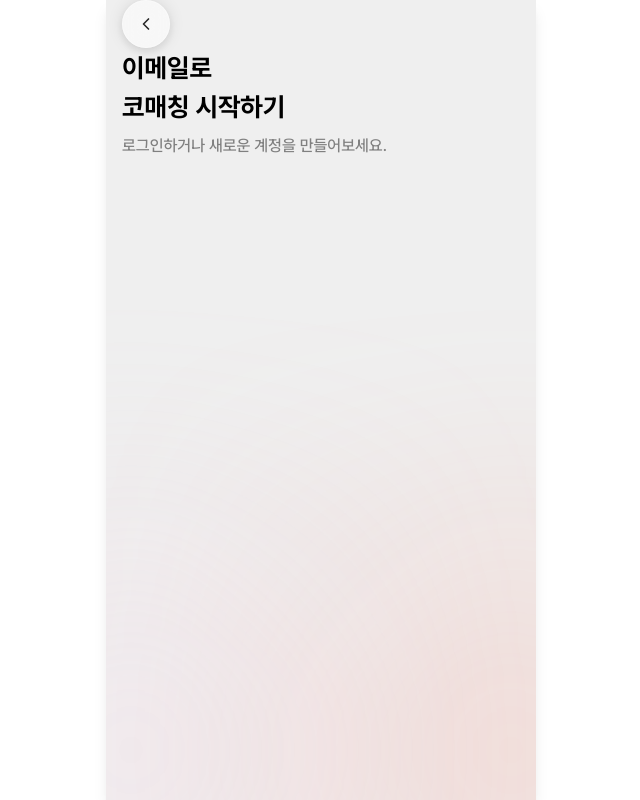
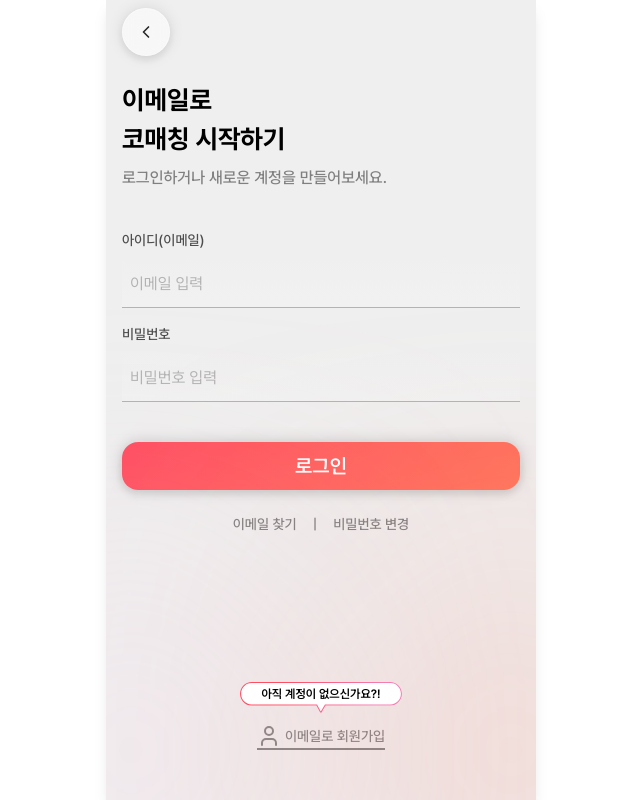
Before and after one commit to COMAtching/COMAtching5_FE, a Next.js app: page /login in a window 1280 px wide. Shown: the whole page, without its empty margins (319-959 px from the left). Built offline with nearby package versions, Linux system fonts and the light colour scheme; no server answers.

Commit message:
feat: 자체 로그인 페이지 퍼블리싱

```diff
--- a/app/_components/BubbleDiv.tsx
+++ b/app/_components/BubbleDiv.tsx
@@ -1,14 +1,33 @@
 import Image from "next/image";
 import React from "react";
 
-const BubbleDiv = () => {
+const BubbleDiv = ({
+  children,
+  w = 226,
+  h = 41.77,
+  typo = "typo-16-600",
+  top = 1,
+}: {
+  children?: React.ReactNode;
+  w?: number;
+  h?: number;
+  typo?: string;
+  top?: number;
+}) => {
   return (
-    <div className="relative h-[41.77px] w-[226px]">
-      <span className="typo-16-600 absolute top-1 left-0 z-20 w-full text-center text-black">
-        현재 <span className="text-bubble-text-highight">775명 </span>
-        참여중이에요!
+    <div className="relative" style={{ width: `${w}px`, height: `${h}px` }}>
+      <span
+        className={`${typo} absolute left-0 z-20 w-full text-center text-black`}
+        style={{ top: `${top}px` }}
+      >
+        {children || (
+          <>
+            현재 <span className="text-bubble-text-highight">775명 </span>
+            참여중이에요!
+          </>
+        )}
       </span>
-      <Image src="/bubble/bubble.svg" alt="bubble" width={226} height={41.77} />
+      <Image src="/bubble/bubble.svg" alt="bubble" width={w} height={h} />
     </div>
   );
 };
--- a/app/login/_components/LocalLoginIntro.tsx
+++ b/app/login/_components/LocalLoginIntro.tsx
@@ -2,7 +2,7 @@ import React from "react";
 
 const LocalLoginIntro = () => {
   return (
-    <section className="flex flex-col items-start gap-2">
+    <section className="mt-6 flex flex-col items-start gap-2">
       <span className="typo-26-700 leading-[1.4] text-black">
         이메일로
         <br /> 코매칭 시작하기
--- /dev/null
+++ b/app/login/_components/LoginForm.tsx
@@ -0,0 +1,84 @@
+"use client";
+import BubbleDiv from "@/app/_components/BubbleDiv";
+import Button from "@/components/ui/Button";
+import { User } from "lucide-react";
+import React, { useState } from "react";
+
+export const LoginForm = () => {
+  // TODO: 로그인 실패 로직 연동 필요
+  const [isWrong, setIsWrong] = useState(false);
+
+  const INPUT_STYLE = {
+    background:
+      "linear-gradient(180deg, rgba(248, 248, 248, 0.03) 0%, rgba(248, 248, 248, 0.24) 100%)",
+  };
+  const INPUT_CLASSNAME =
+    "all:unset box-border w-full border-b border-gray-300 px-2 py-[14.5px] leading-[19px] placeholder:text-[#B3B3B3]";
+  return (
+    <section className="mt-10 flex w-full flex-1 flex-col items-start gap-6">
+      <form
+        className="flex w-full flex-col gap-4"
+        onSubmit={(e) => {
+          e.preventDefault();
+          // 테스트를 위해 submit시 에러 토글 (나중에 실제 로직으로 교체)
+          setIsWrong(true);
+        }}
+      >
+        <div className="flex w-full flex-col gap-2">
+          <label htmlFor="email" className="typo-14-500 text-gray-700">
+            아이디(이메일)
+          </label>
+          <input
+            id="email"
+            type="email"
+            name="email"
+            placeholder="이메일 입력"
+            required
+            autoComplete="email"
+            className={INPUT_CLASSNAME}
+            style={INPUT_STYLE}
+          />
+        </div>
+
+        <div className="relative mb-6 flex w-full flex-col gap-2">
+          <label htmlFor="password" className="typo-14-500 text-gray-700">
+            비밀번호
+          </label>
+          <input
+            id="password"
+            type="password"
+            name="password"
+            placeholder="비밀번호 입력"
+            required
+            autoComplete="current-password"
+            className={INPUT_CLASSNAME}
+            style={INPUT_STYLE}
+          />
+          {isWrong && (
+            <span className="typo-12-400 text-color-flame-700 absolute bottom-[-25px] left-0">
+              * 이메일 혹은 비밀번호가 틀립니다
+            </span>
+          )}
+        </div>
+        <Button shadow={true} type="submit">
+          로그인
+        </Button>
+      </form>
+      <div className="typo-14-500 text-color-text-caption2 flex w-full justify-center">
+        <button>이메일 찾기</button>
+        <span className="mx-4">|</span>
+        <button>비밀번호 변경</button>
+      </div>
+
+      <div className="mt-auto flex w-full flex-col items-center gap-4">
+        <BubbleDiv w={162} h={26} typo="typo-12-600" top={3}>
+          아직 계정이 없으신가요?!
+        </BubbleDiv>
+        <button className="typo-14-500 flex items-center gap-1 border-b-2 border-gray-500 text-gray-500">
+          <User />
+          이메일로 회원가입
+        </button>
+      </div>
+    </section>
+  );
+};
--- a/app/login/_components/ScreenLocalLoginPage.tsx
+++ b/app/login/_components/ScreenLocalLoginPage.tsx
@@ -1,12 +1,14 @@
 import React from "react";
 import { BackButton } from "./BackButton";
 import LocalLoginIntro from "./LocalLoginIntro";
+import { LoginForm } from "./LoginForm";
 
 const ScreenLocalLoginPage = () => {
   return (
-    <main className="flex flex-col items-start px-4">
+    <main className="flex h-dvh flex-col items-start px-4 pt-2 pb-[6.2vh]">
       <BackButton />
       <LocalLoginIntro />
+      <LoginForm />
     </main>
   );
 };
--- a/components/ui/Button.tsx
+++ b/components/ui/Button.tsx
@@ -48,7 +48,7 @@ export default function Button({
       disabled={disabled}
       className={cn(
         // 기본 스타일 (기본 높이 h-12, 너비 w-full, 폰트 등 복구)
-        "typo-20-600 text-button-primary-text-default flex h-12 w-full items-center justify-center rounded-[12px] transition-colors duration-100",
+        "typo-20-600 text-button-primary-text-default bg-button-primary flex h-12 w-full items-center justify-center rounded-[16px] transition-colors duration-100",
         fixed && "fixed z-50 mx-auto",
         disabled ? "cursor-not-allowed" : "cursor-pointer",
         // 1. 사용자 className 먼저 적용 (여기서 h-10 등을 넣으면 위 h-12가 덮어씌워짐)
```
